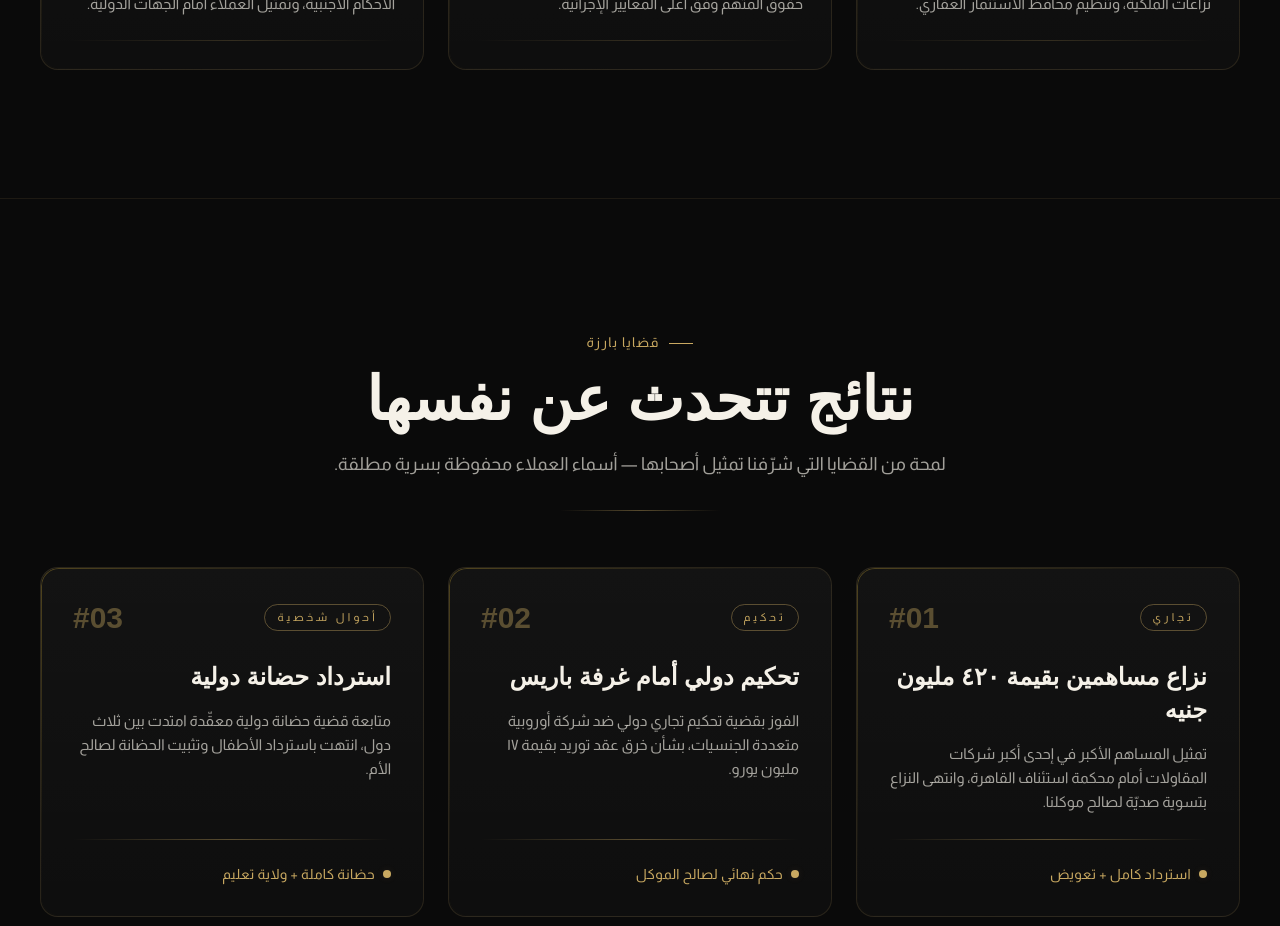
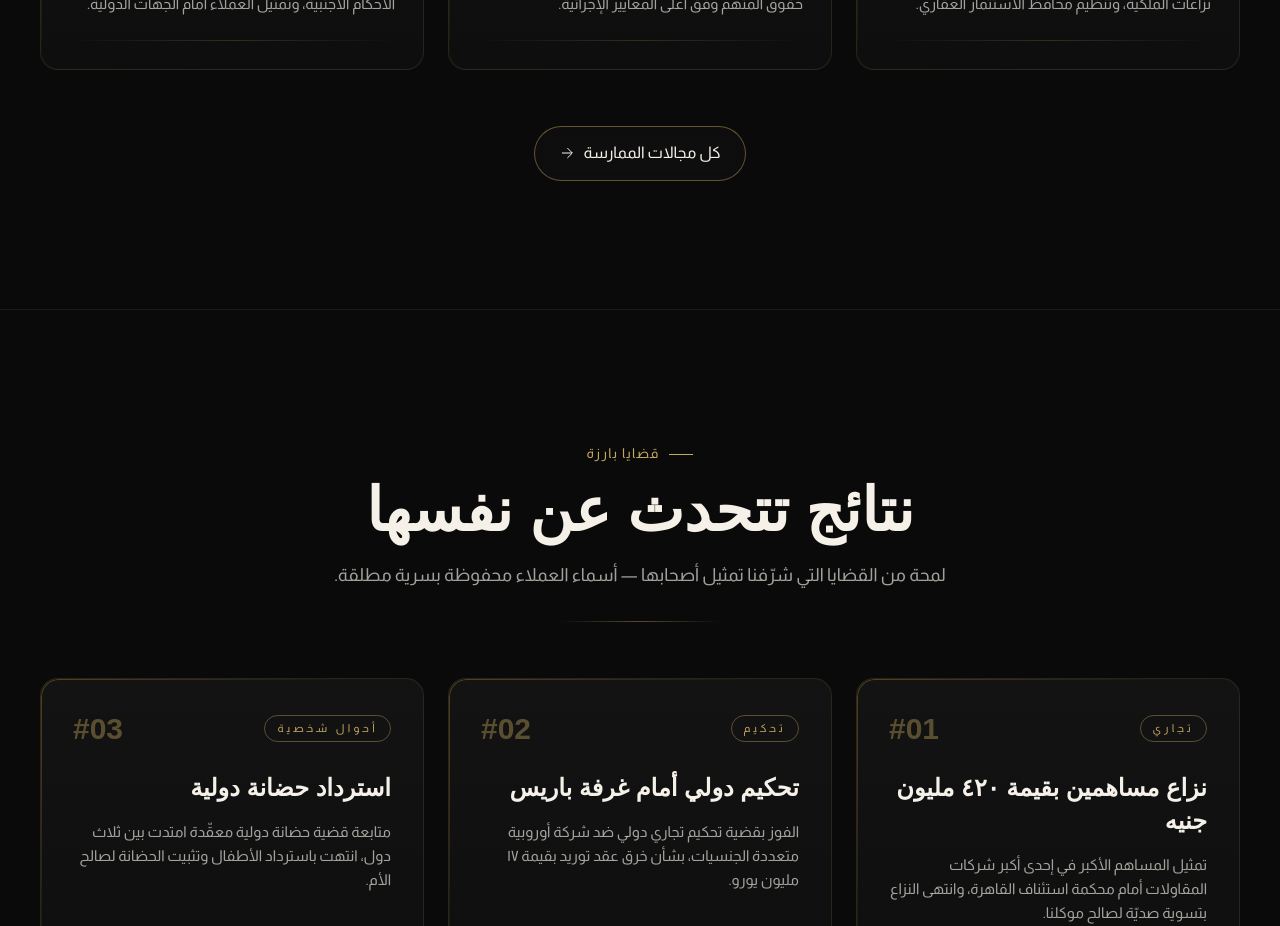
Before and after one commit to ahmalnoman/elite-law-firm, a Next.js app: page / in a window 1280 px wide. Shown: the part 3000-3926 px from the top of the page. Built offline with nearby package versions, Linux system fonts and the light colour scheme; a web font is replaced by a local one.

Commit message:
feat: Services preview links to /services

```diff
--- a/components/Services.tsx
+++ b/components/Services.tsx
@@ -1,6 +1,7 @@
 'use client';
 
 import { motion } from 'framer-motion';
+import Link from 'next/link';
 import { useI18n } from '@/app/providers';
 import SectionHeader from './SectionHeader';
 import Icon from './Icon';
@@ -34,6 +35,12 @@ export default function Services() {
             </motion.div>
           ))}
         </div>
+        <div className="mt-14 text-center">
+          <Link href="/services" className="btn-ghost">
+            {dict.services.viewAll}
+            <Icon name="arrow" size={16} />
+          </Link>
+        </div>
       </div>
     </section>
   );
```
